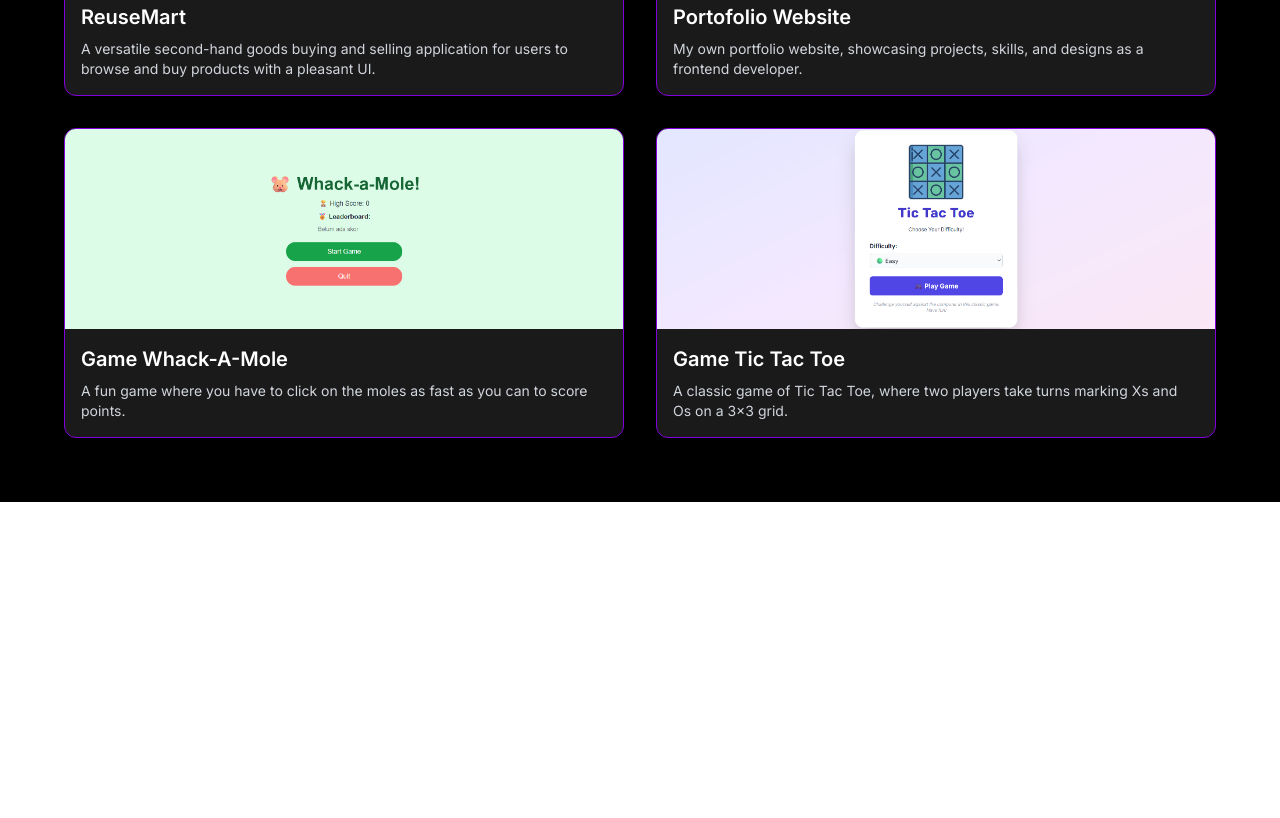
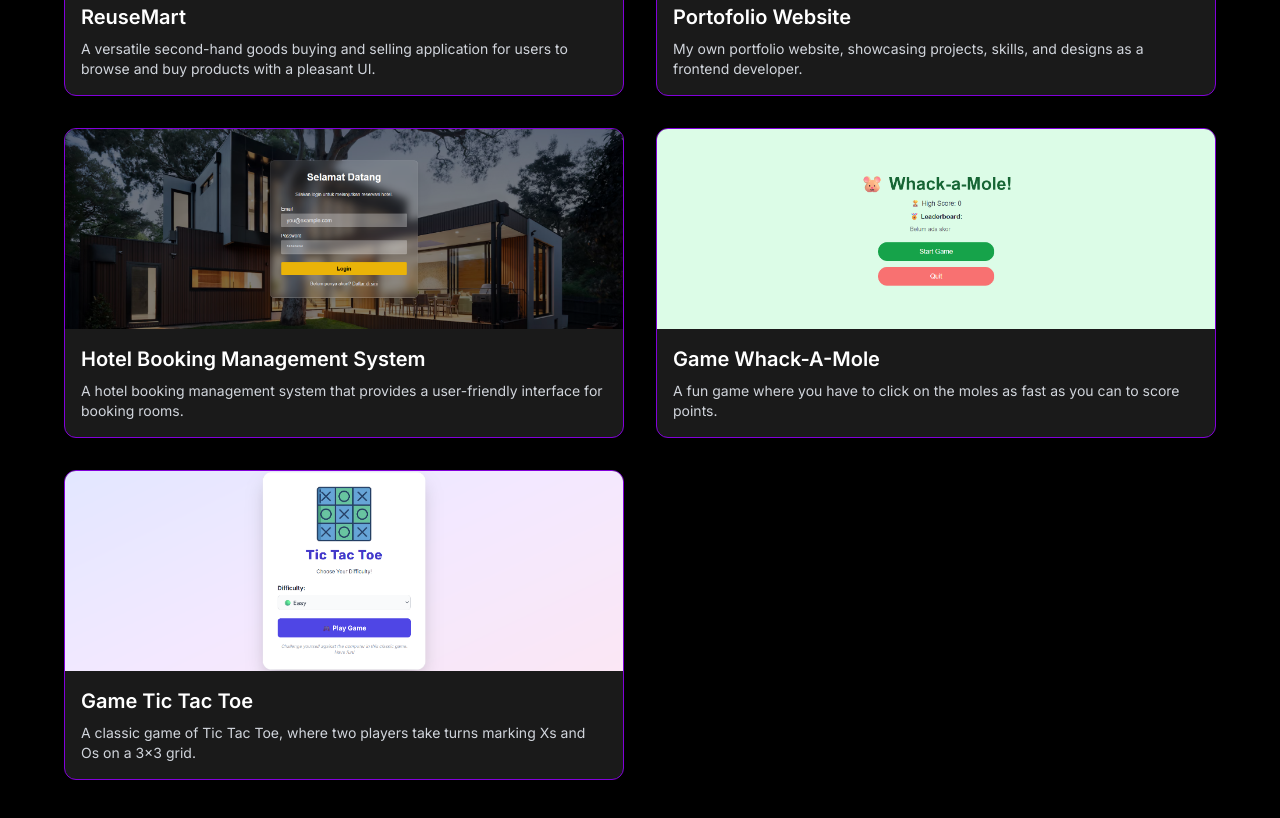
Before and after one commit to KadekDeva13/Portofolio, a Next.js app: page / in a window 1280 px wide. Shown: the part 2060-2878 px from the top of the page. Before the commit the page ends 2562 px from the top, so only its background shows below. Built offline with nearby package versions, Linux system fonts and the light colour scheme.

Commit message:
tambah project

```diff
--- a/src/components/ProjectsSection.tsx
+++ b/src/components/ProjectsSection.tsx
@@ -32,6 +32,13 @@ const projects = [
     description:
       'My own portfolio website, showcasing projects, skills, and designs as a frontend developer.',
     link: 'https://github.com/KadekDeva13/Portofolio.git',
+  },
+  {
+    name: 'Hotel Booking Management System',
+    image: '/images/hotel.png',
+    description:
+      'A hotel booking management system that provides a user-friendly interface for booking rooms. ',
+    link: 'https://github.com/KadekDeva13/frontend_hotel.git',
   },
   {
     name: 'Game Whack-A-Mole',
```
Also changed, not shown: public/images/hotel.png (added).
